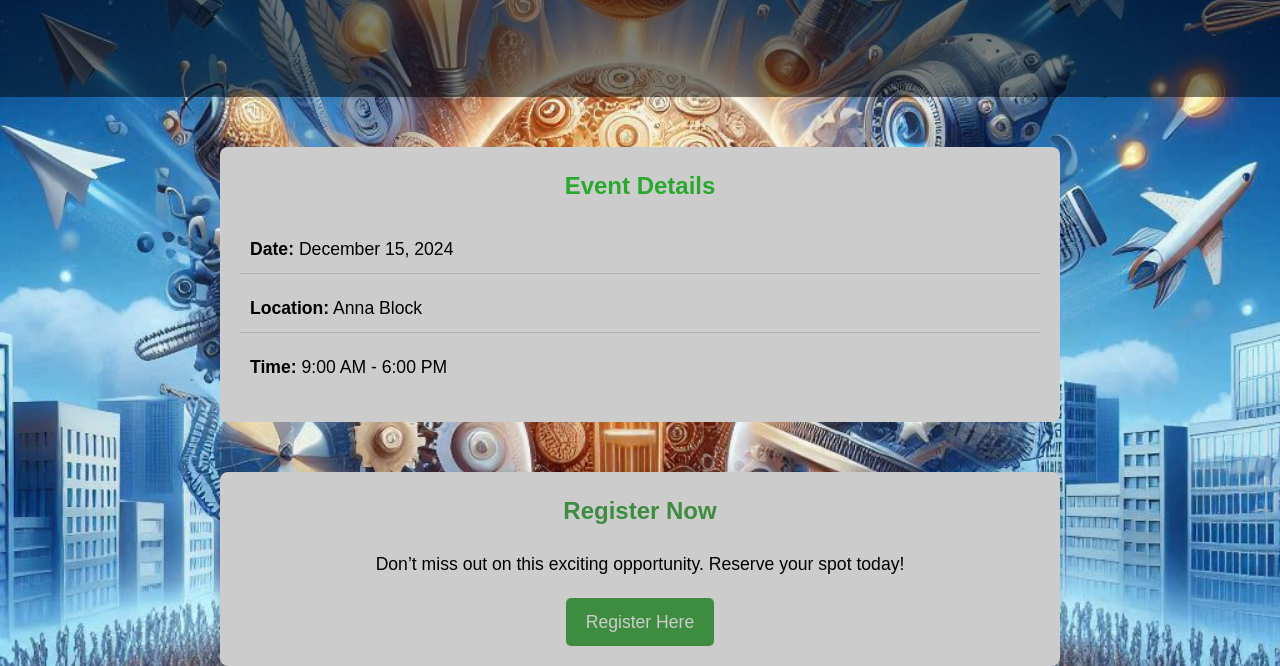
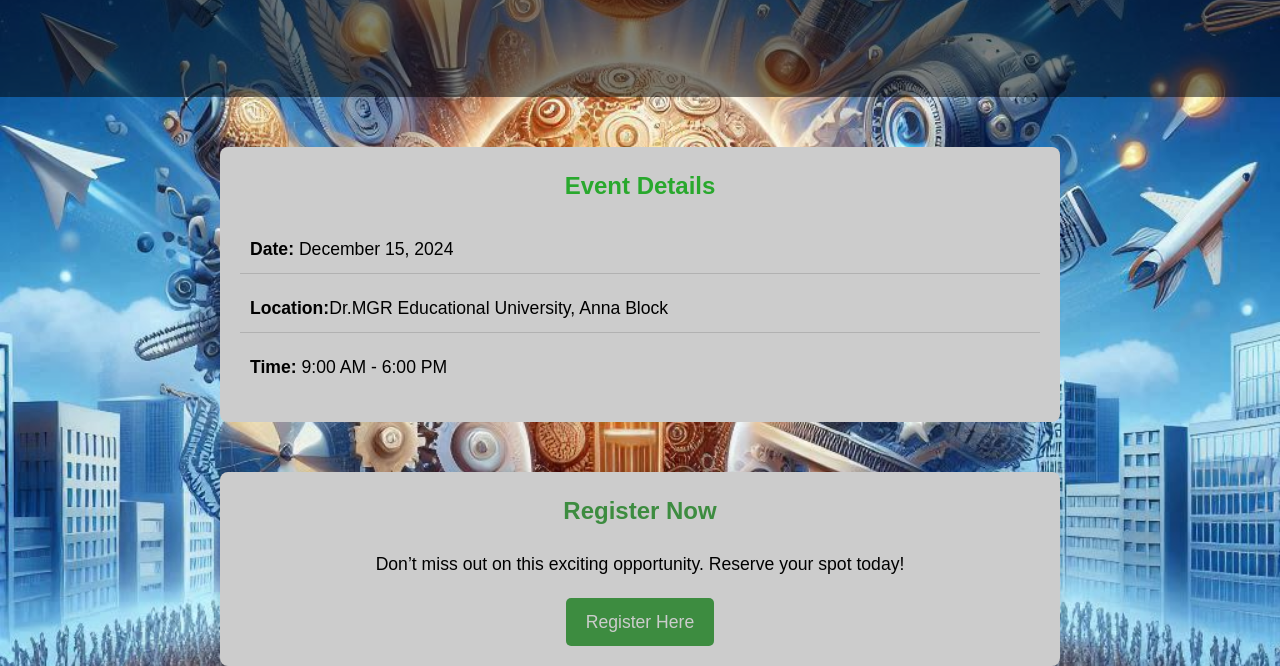
Before and after one commit to jayachandra2739/eventwebpage, a plain HTML site: page index.html in a window 1280 px wide. Shown: the part 208-874 px from the top of the page. Drawn offline with Linux system fonts and the light colour scheme.

Commit message:
Update index.html

```diff
--- a/index.html
+++ b/index.html
@@ -20,7 +20,7 @@
       <h2>Event Details</h2>
       <ul>
         <li><strong>Date:</strong> December 15, 2024</li>
-        <li><strong>Location:</strong> Anna Block</li>
+        <li><strong>Location:</strong>Dr.MGR Educational University, Anna Block</li>
         <li><strong>Time:</strong> 9:00 AM - 6:00 PM</li>
       </ul>
     </section>
```
